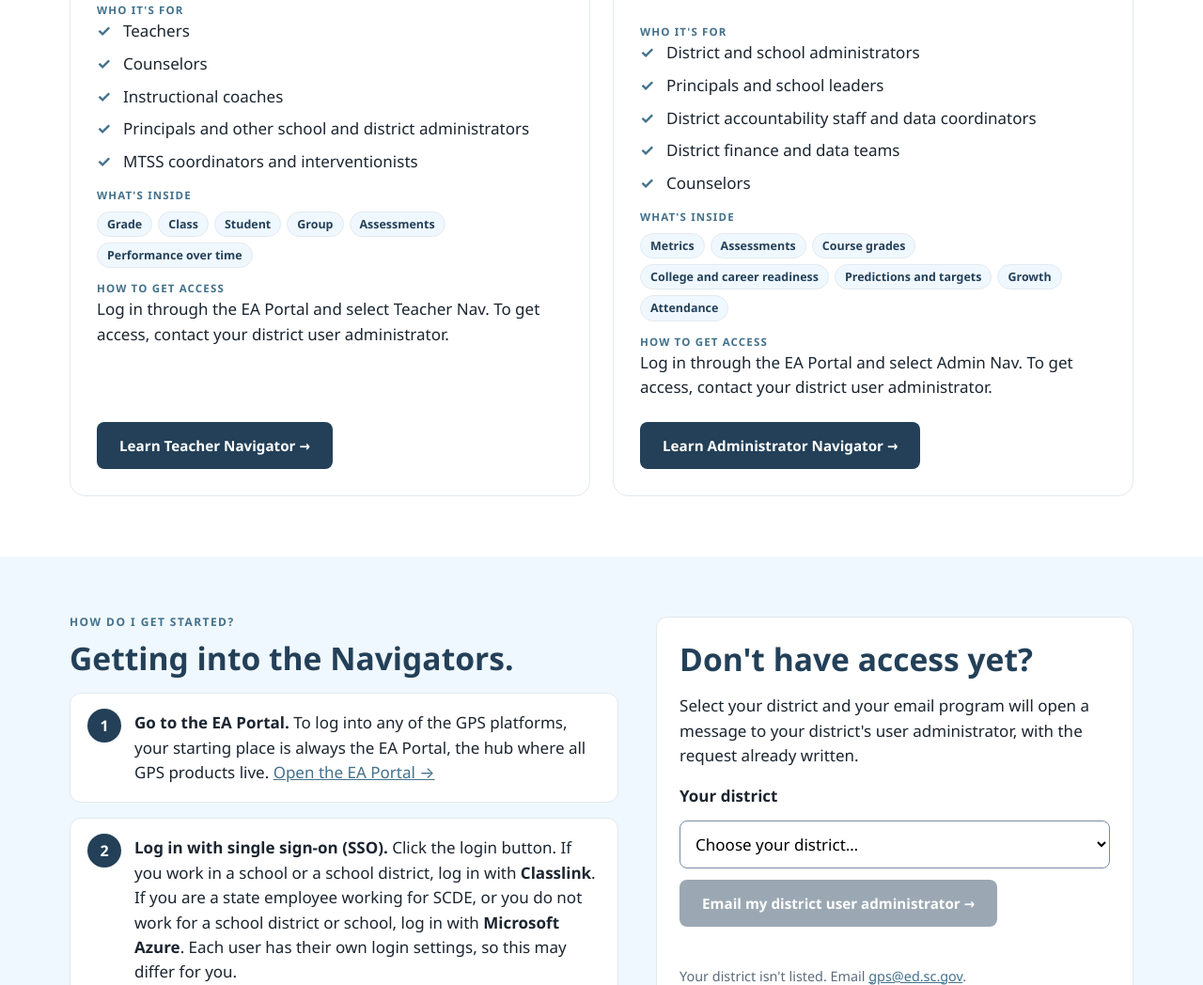
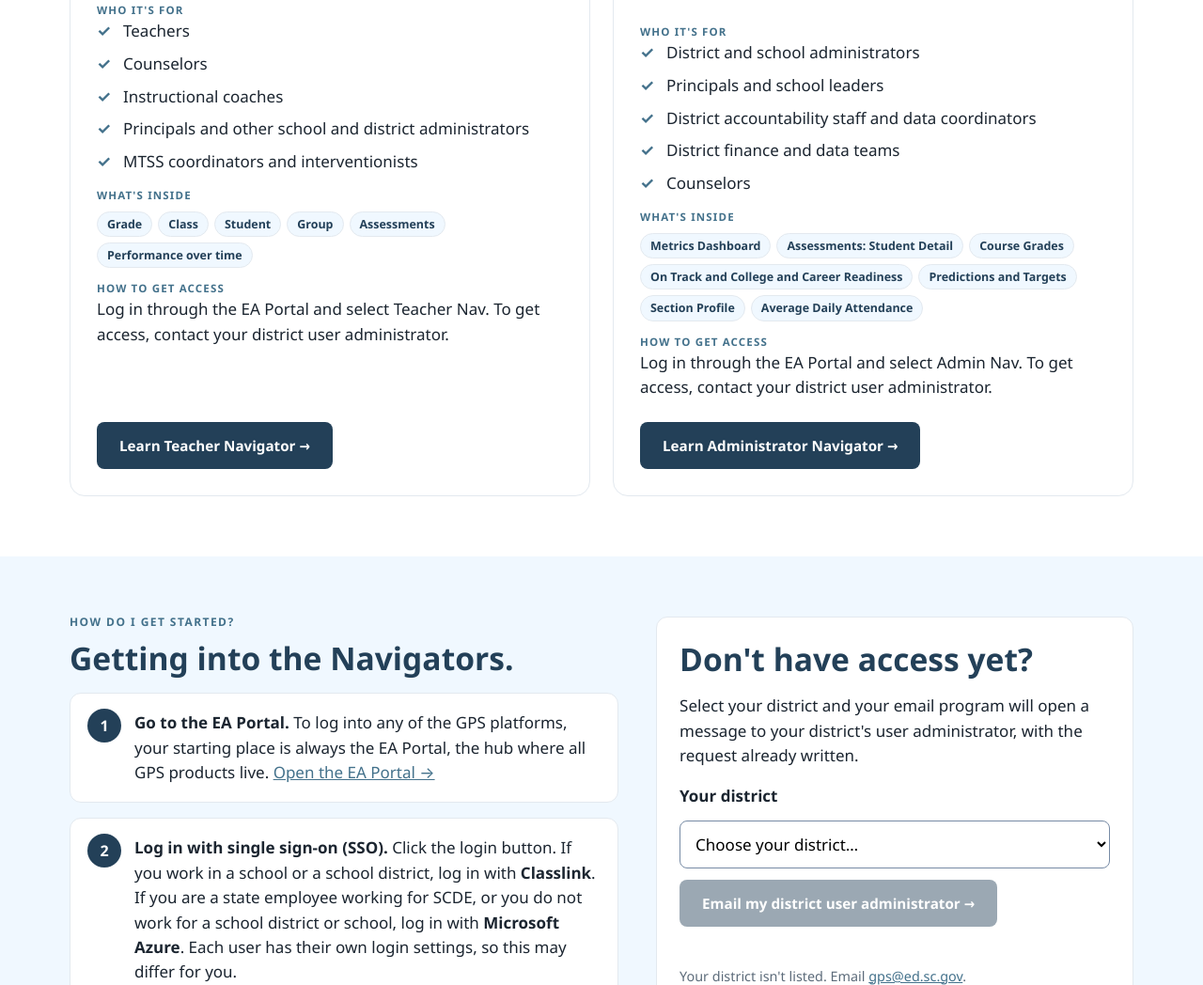
Before and after one commit to mbranch-scde/GPS-Site-Review-3, a plain HTML site: page index.html in a window 1280 px wide. Shown: the part 2480-3528 px from the top of the page at 94% size. Drawn offline with Linux system fonts and the light colour scheme.

Commit message:
Update index.html

```diff
--- a/index.html
+++ b/index.html
@@ -78,7 +78,7 @@
   <h3>Home for 20+ comprehensive dashboards covering a high-level view of assessments, course grades, college and career readiness, and predictions and growth targets, and much more.</h3></div>
   <dl>
     <dt>Who it's for</dt><dd><ul class="check"><li>District and school administrators</li><li>Principals and school leaders</li><li>District accountability staff and data coordinators</li><li>District finance and data teams</li><li>Counselors</li></ul></dd>
-    <dt>What's inside</dt><dd><div class="tag-row"><span class="tag">Metrics</span><span class="tag">Assessments</span><span class="tag">Course grades</span><span class="tag">College and career readiness</span><span class="tag">Predictions and targets</span><span class="tag">Growth</span><span class="tag">Attendance</span></div></dd>
+    <dt>What's inside</dt><dd><div class="tag-row"><span class="tag">Metrics Dashboard</span><span class="tag">Assessments: Student Detail</span><span class="tag">Course Grades</span><span class="tag">On Track and College and Career Readiness</span><span class="tag">Predictions and Targets</span><span class="tag">Section Profile</span><span class="tag">Average Daily Attendance</span></div></dd>
     <dt>How to get access</dt><dd>Log in through the EA Portal and select Admin Nav. To get access, contact your district user administrator.</dd>
   </dl>
   <div class="pane-foot"><a class="btn btn-navy" href="admin-navigator.html">Learn Administrator Navigator →</a></div>
```
